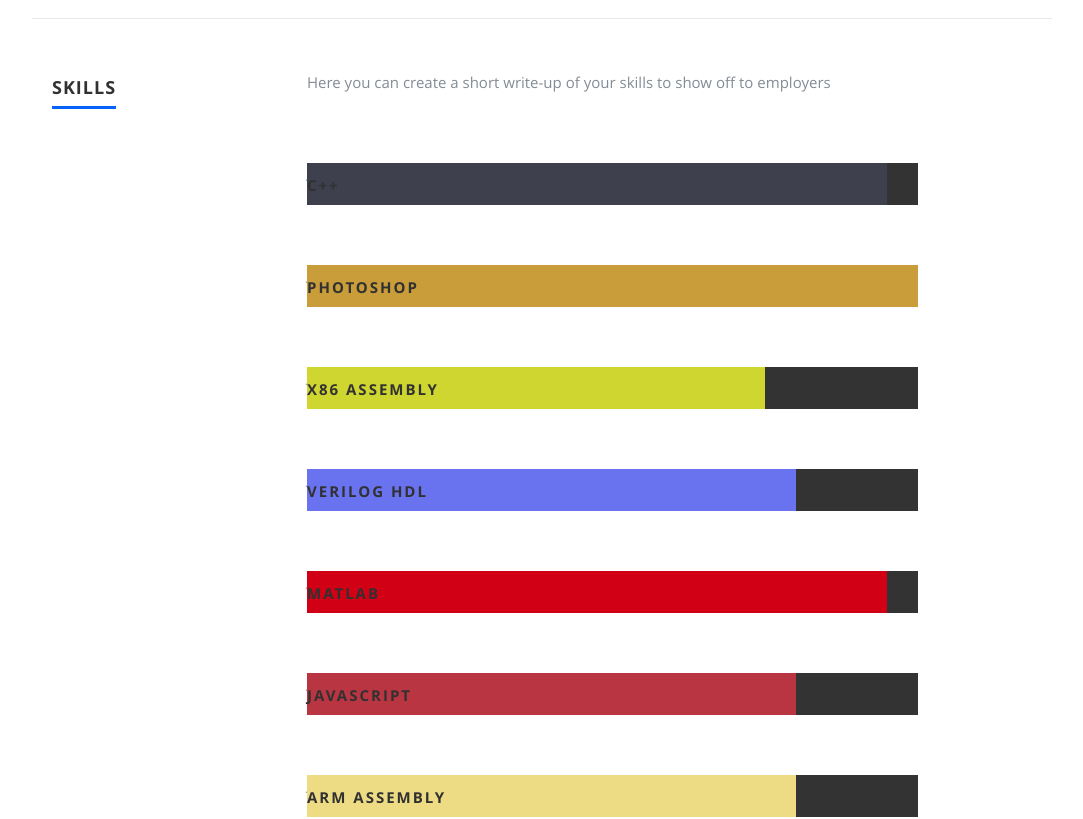
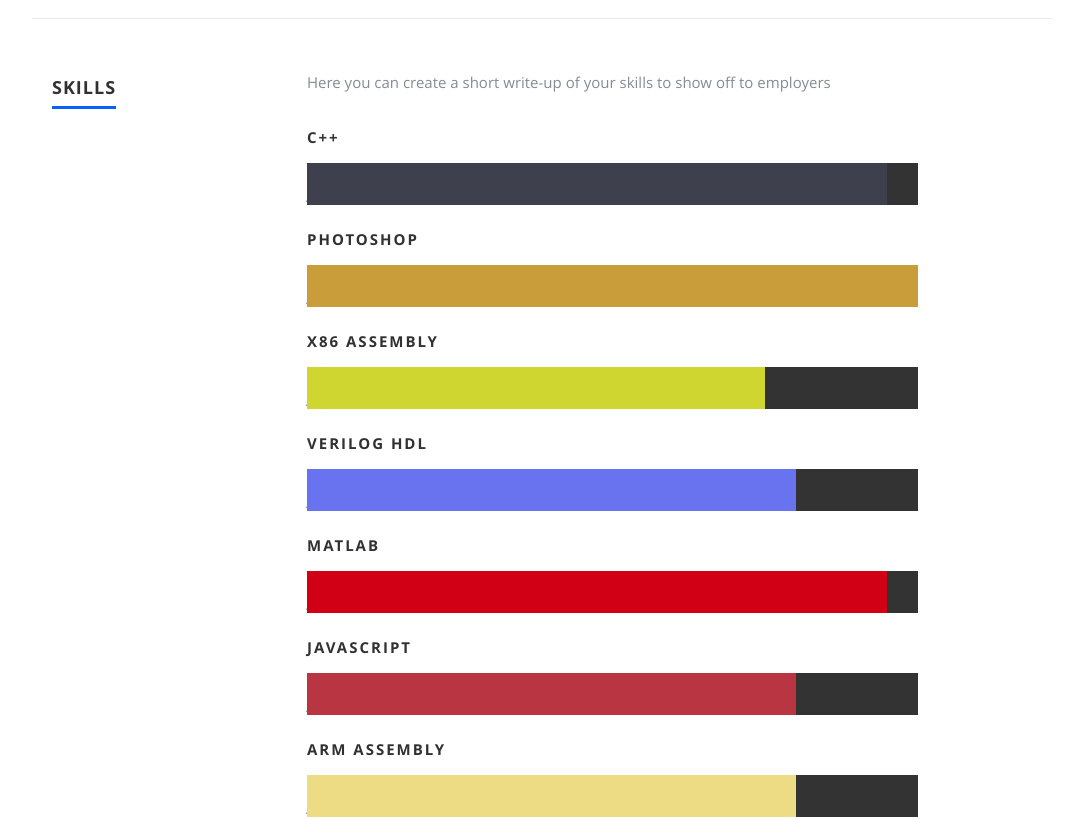
Before and after one commit to 1brahimsaid/website, a React (Create React App) app: page / in a window 1280 px wide. Shown: the part 2520-3339 px from the top of the page, without its empty margins (98-1181 px from the left). Built offline with nearby package versions, Linux system fonts and the light colour scheme.

Commit message:
another odd attempt

```diff
--- a/src/Components/Resume.js
+++ b/src/Components/Resume.js
@@ -51,8 +51,8 @@ class Resume extends Component {
       return (
         <li key={skills.name}>
           <span style={{ width, backgroundColor }} className={className}></span>
+          <em>{skills.name}</em>
           <p>{skills.description}</p>
-          <em>{skills.name}</em>
         </li>
       );
     });
```
